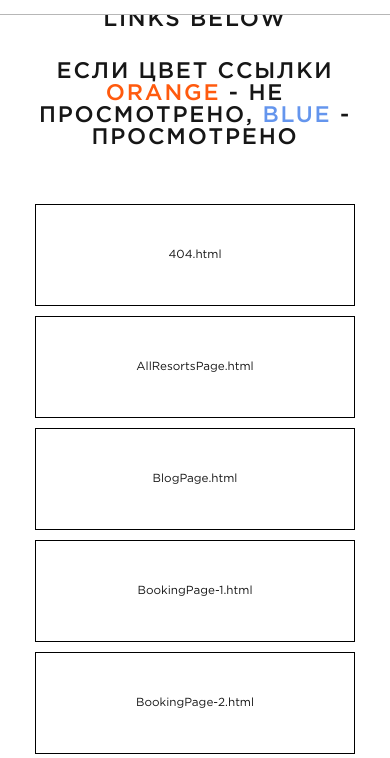
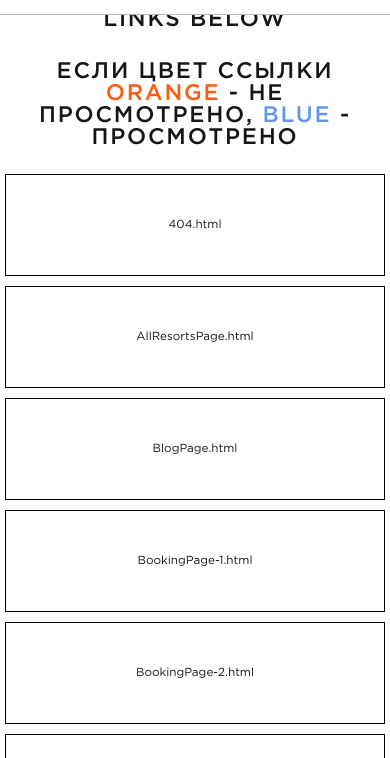
Before and after one commit to N1ckGrant/termo, a plain HTML site: page index.html in a window 390 px wide. Shown: the part 86-844 px from the top of the page. Drawn offline with nearby package versions, Linux system fonts and the light colour scheme; files whose address does not match are found by name.

Commit message:
first commit

```diff
--- a/css/index.css
+++ b/css/index.css
@@ -337,12 +337,12 @@ h1 {
     min-height: 100px;
 }
 .box-links{
-    height: 70vh;
+    padding-bottom: 100px;
+    height: auto;
     display: flex;
     flex-wrap: wrap;
     align-items: flex-start;
     justify-content: center;
-    padding: 30px;
 }
 .box{
     width: 20vw;
@@ -389,6 +389,9 @@ h1 {
     .box{
         width: 40vw;
     }
+    .box-links{
+        height: auto;
+    }
 }
 @media screen and (max-width: 768px){
     .box{
```
